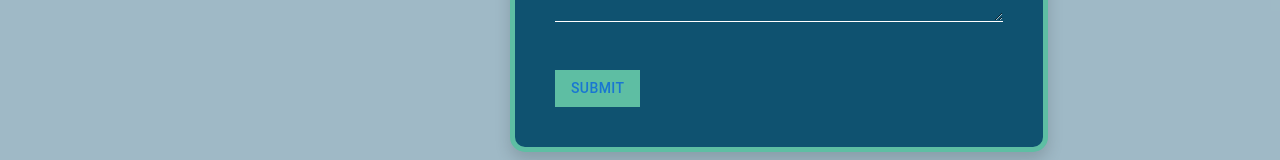
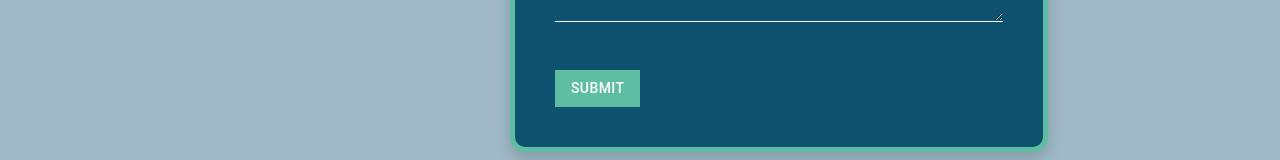
Before and after one commit to iamishtiaq98/LogicZone, a Next.js app: page / in a window 1280 px wide. Shown: the part 5832-5992 px from the top of the page. Built offline with nearby package versions, Linux system fonts and the light colour scheme.

Commit message:
final commit

```diff
--- a/styles/ContactSection.module.css
+++ b/styles/ContactSection.module.css
@@ -105,7 +105,7 @@
     background-color: #5ebea3 !important;
     border-radius: 0px !important;
     border-color: #5ebea3;
-    color: #fff;
+    color: #fff !important;
 }
 .btnContact:hover{
     background-color: #62caa4 !important;
```
